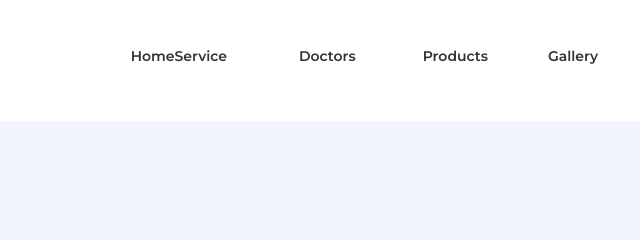
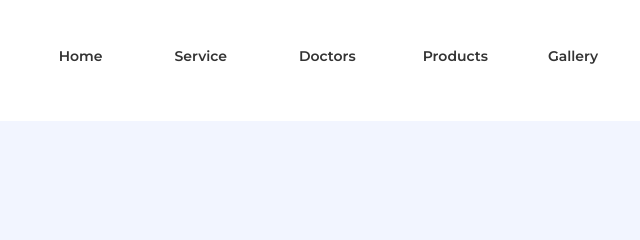
Before and after one commit to YaxyobekUz/furniture, a website: page index.html in a window 1280 px wide. Shown: the top 240 px of the page, 640-1280 px from the left. Drawn offline with Linux system fonts and the light colour scheme.

Commit message:
bug in header fixed

```diff
--- a/index.html
+++ b/index.html
@@ -20,7 +20,7 @@
       <h1 class="text-34 leading-41 font-bold text-br-primary">Furniture</h1>
       <nav>
         <ul class="flex items-center">
-          <li><a class="text-sm leading-17 mr-73" href="#">Home</a></li>
+          <li><a class="text-sm leading-17 mr-72" href="#">Home</a></li>
           <li><a class="text-sm leading-17 mr-72" href="#">Service</a></li>
           <li><a class="text-sm leading-17 mr-67" href="#">Doctors</a></li>
           <li><a class="text-sm leading-17 mr-60" href="#">Products</a></li>
@@ -78,5 +78,7 @@
       </div>
     </div>
   </section>
+
+
 </body>
 </html>
```
